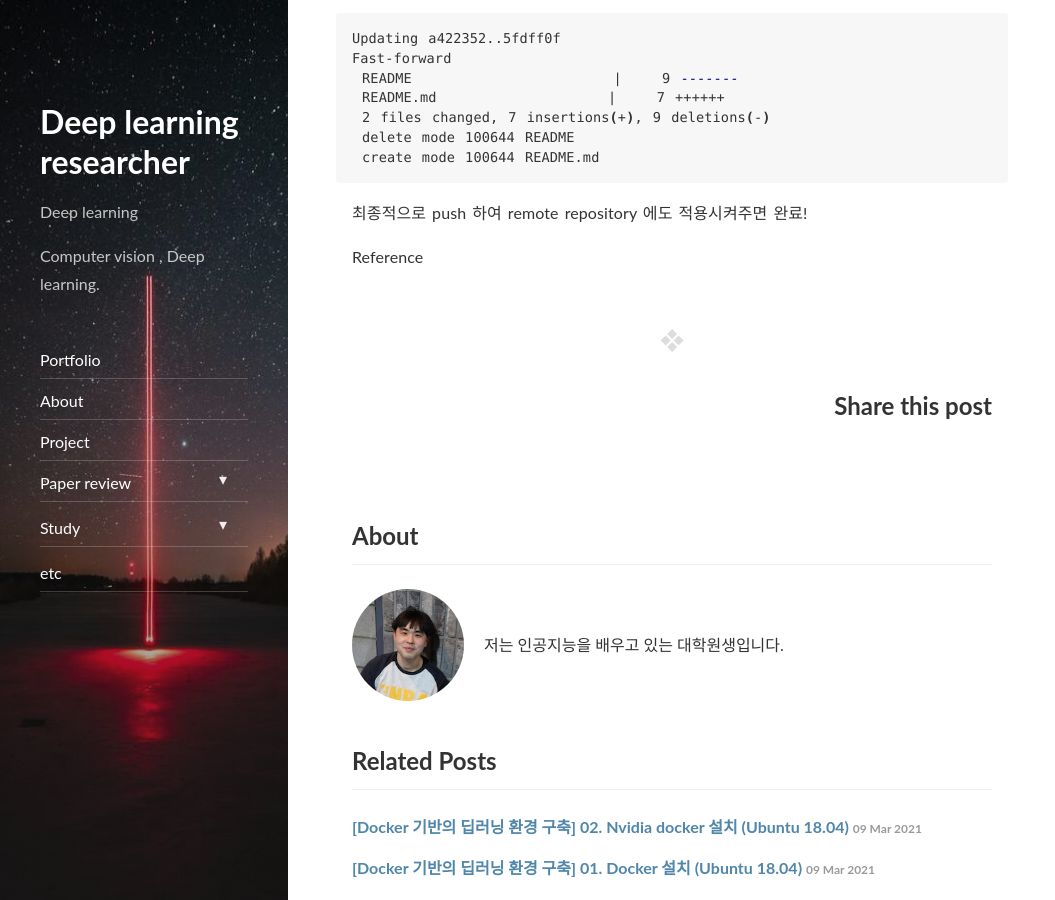
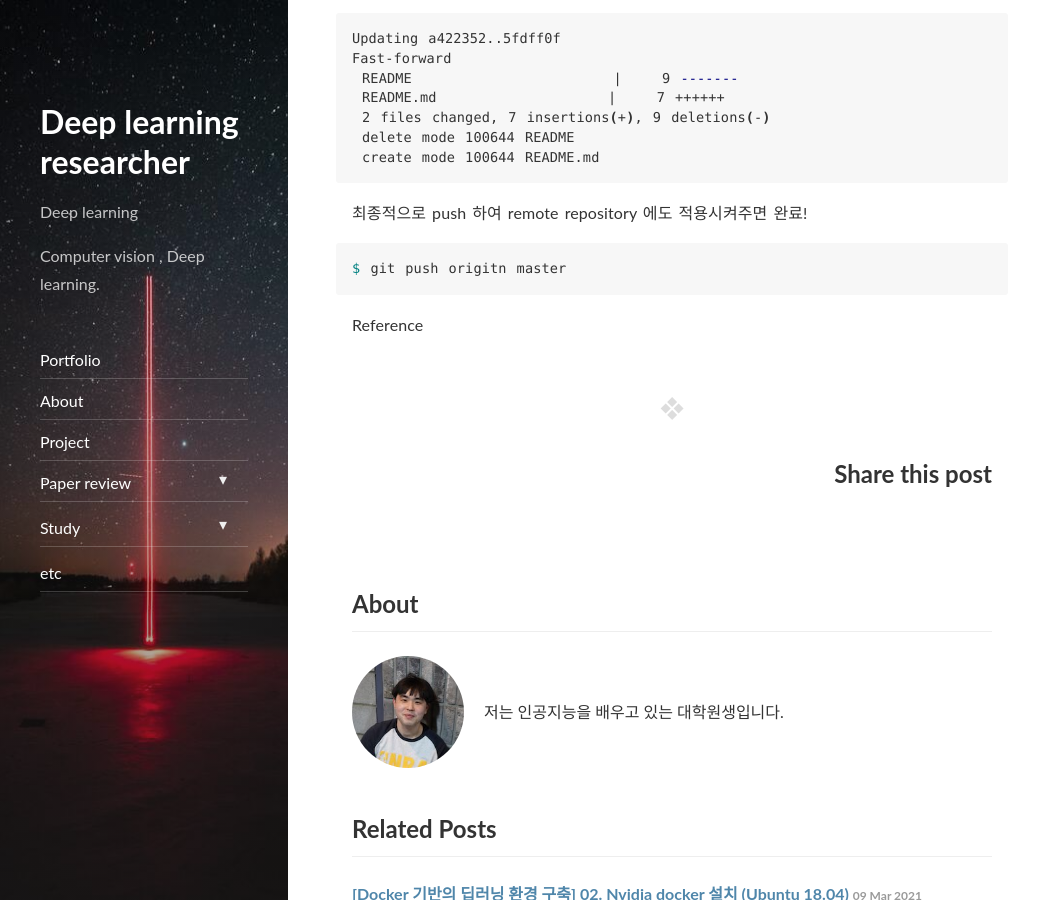
Before and after one commit to sangwon1338/sangwon1338.github.io, a Jekyll site: the page built from _posts/study/2021-04-03-your-filename.md, in a window 1280 px wide and 900 px high, scrolled down 1740 px. Shown: the whole window, without its empty margins (0-1055 px from the left). Built offline with Jekyll 4.4.1, drawn with Linux system fonts in a browser that asks for light colours; nearby versions of some CDN libraries.

Commit message:
Update 2021-04-03-your-filename.md

````diff
--- a/_posts/study/2021-04-03-your-filename.md
+++ b/_posts/study/2021-04-03-your-filename.md
@@ -101,7 +101,9 @@ Fast-forward
 
 최종적으로 push 하여 remote repository 에도 적용시켜주면 완료!
 
-
+```sh
+$ git push origitn master
+```
 
 Reference
 
````
